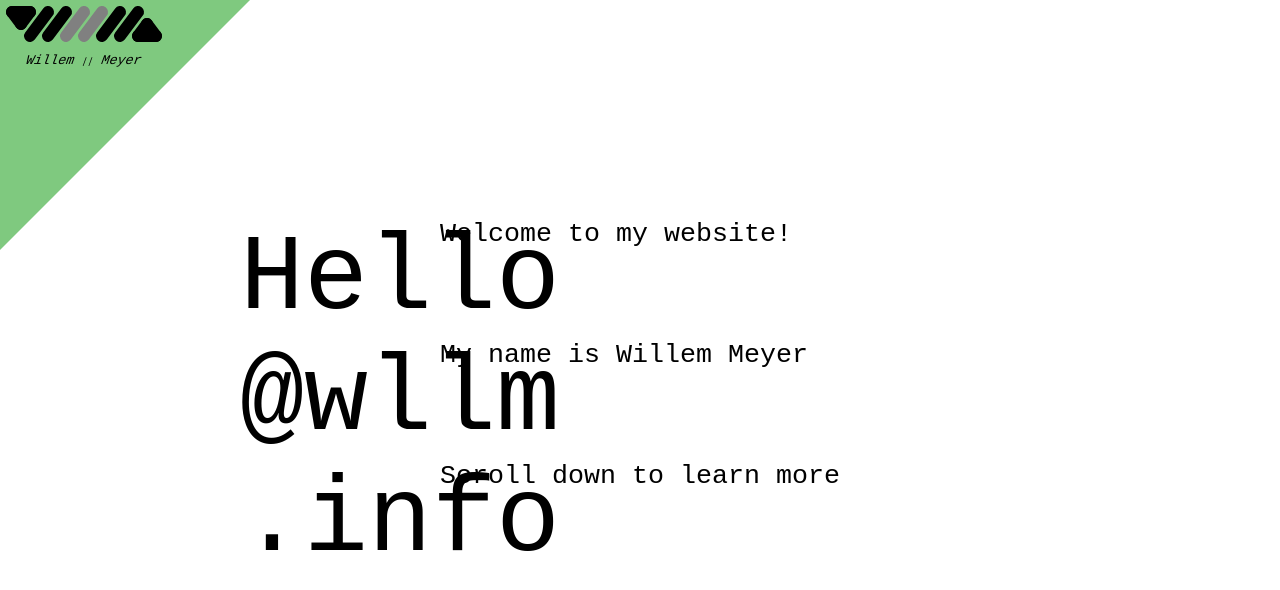
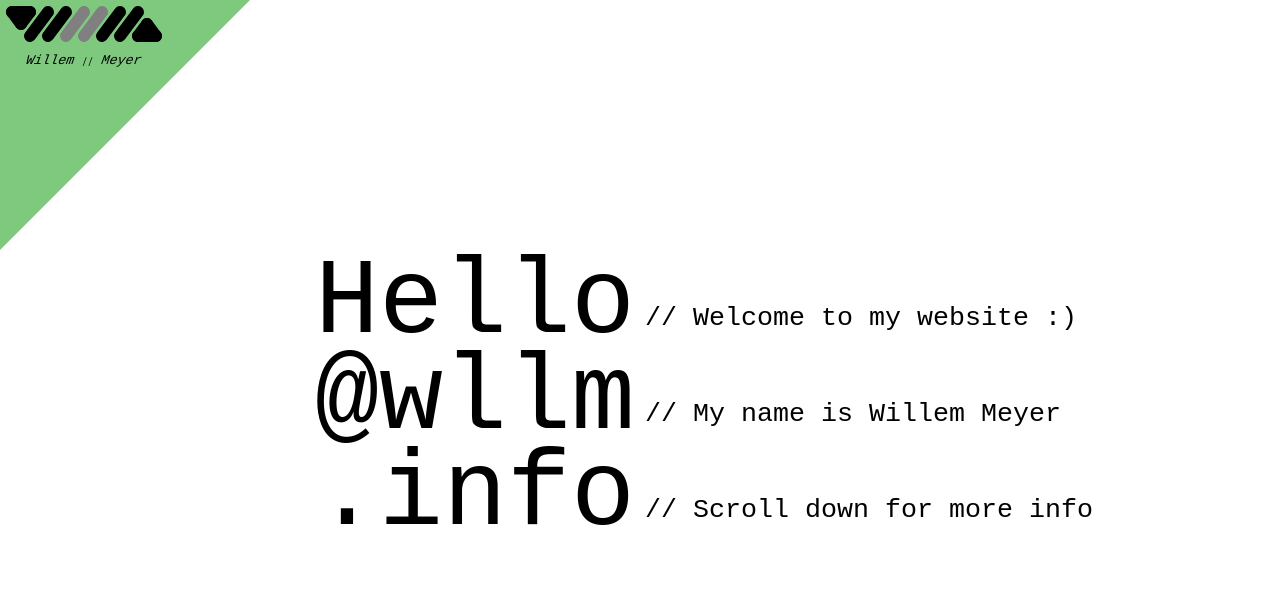
Before and after one commit to WillemPlusPlus/wllm, a website: page dist/index.html in a window 1280 px wide. Shown: the top 590 px of the page. Drawn offline with nearby package versions, Linux system fonts and the light colour scheme; a web font is replaced by a local one.

Commit message:
Styling: added styling for welcome block

```diff
--- a/dist/index.html
+++ b/dist/index.html
@@ -43,22 +43,28 @@
       #blockwrapper{
         position: absolute;
         display: grid;
-        grid-template-columns: 200px 600px;
+        grid-template-columns: 600px 600px;
         top: 50%;
         left: 50%;
         margin-right: -50%;
         transform: translate(-50%, -50%);
-        gap: 0;
+        row-gap: 0;
+        column-gap: 10px;
+        align-items: end;
+
       }
       .blockLeft{
         text-align: right;
         font-size: 80pt;
+        line-height: 90%;
       }
       .blockRight{
         text-align: left;
         font-size: 20pt;
+        line-height: 250%;
+
+
       }
-
 
     </style>
   </head>
@@ -70,11 +76,11 @@
     </div>
     <div id = "blockwrapper">
       <div class = blockLeft id = blockc1r1>Hello</div>
-      <div class = blockRight id = blockc2r1>Welcome to my website!</div>
+      <div class = blockRight id = blockc2r1>// Welcome to my website :) </div>
       <div class = blockLeft id = blockc1r2>@wllm</div>
-      <div class = blockRight id = blockc2r2>My name is Willem Meyer</div>
+      <div class = blockRight id = blockc2r2>// My name is Willem Meyer</div>
       <div class = blockLeft id = blockc1r3>.info</div>
-      <div class = blockRight id = blockc2r3>Scroll down to learn more</div>
+      <div class = blockRight id = blockc2r3>// Scroll down for more info</div>
     </div>
 
 
```
